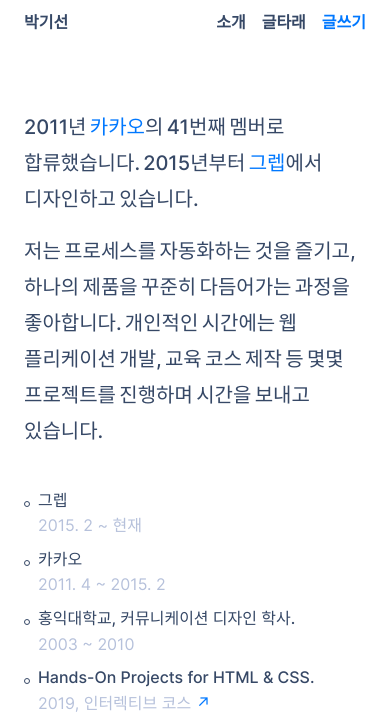
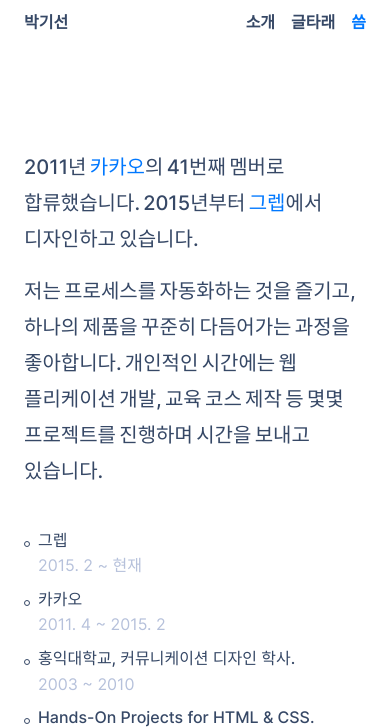
Before and after one commit to los0731/parkkisun, a Django app: page /about in a window 390 px wide. Shown: the top 728 px of the page. Run offline with Django 3.2, Linux system fonts and the light colour scheme; the visitor is signed in with stand-in values (Sample User, id 1); some libraries are stand-ins or nearby versions.

Commit message:
Update css style, layout  deatils.

```diff
--- a/blog/static/css/application.css
+++ b/blog/static/css/application.css
@@ -751,7 +749,10 @@ footer {
         width: calc(100% + 48px); } }
 
 .about--hero {
-  padding-top: 64px; }
+  margin-top: 120px; }
+  @media (max-width: 991px) {
+    .about--hero {
+      margin-top: 104px; } }
   .about--hero p {
     font-size: 48px;
     line-height: 1.4;
--- a/blog/static/css/application.scss
+++ b/blog/static/css/application.scss
@@ -145,38 +145,35 @@ footer {
 
 .list-posts {
   @include list-style-none;
-  @include margin-top--common;
+  margin-top: 126px;
 
+  @media ($lg-down) {
+    margin-top: 108px;
+  }
 
   li {
     position: relative;
-    margin-bottom: 24px;
-
-    &:after {
-      content: '↗';
-      position: absolute;
-      color: $blue-grey-100;
-      bottom: 8px;
-      padding-left: 4px;
-
-      @media ($lg-down) {display: none;}
-    }
+    margin-bottom: 16px;
   }
-
-
 
   a {
     @include h4;
+    @include linkable-inline;
     font-weight: 500;
-    @include linkable-inline;
     line-height: 1.4;
     position: relative;
+    word-spacing: -2px;
 
     @media ($lg-down) {
       @include h5;
       display: block;
       margin-top: 16px;
       line-height: 1.4;
+      color: $color-text--primary ;
+
+      &:hover {
+        color: $color-primary;
+      }
     }
   }
 }
@@ -232,7 +229,11 @@ footer {
 }
 
 .about--hero {
-  @include margin-top--common;
+  margin-top: 120px;
+
+  @media ($lg-down) {
+    margin-top: 104px;
+  }
 
   p {
     @include h2;
--- a/blog/templates/blog/base.html
+++ b/blog/templates/blog/base.html
@@ -19,7 +19,7 @@
           <a class="nav-item nav-menu" href="{% url 'post_list' %}">글타래</a>
 
           {% if user.is_authenticated %}
-          <a class="nav-item nav-menu btn-post-new" href="{% url 'post_new' %}">글쓰기</a>
+          <a class="nav-item nav-menu btn-post-new" href="{% url 'post_new' %}">씀</a>
           {% endif %}
         </nav>
 
```
Also changed, not shown: other parts of blog/static/css/application.css (+12 -14 lines), 1 other file.
